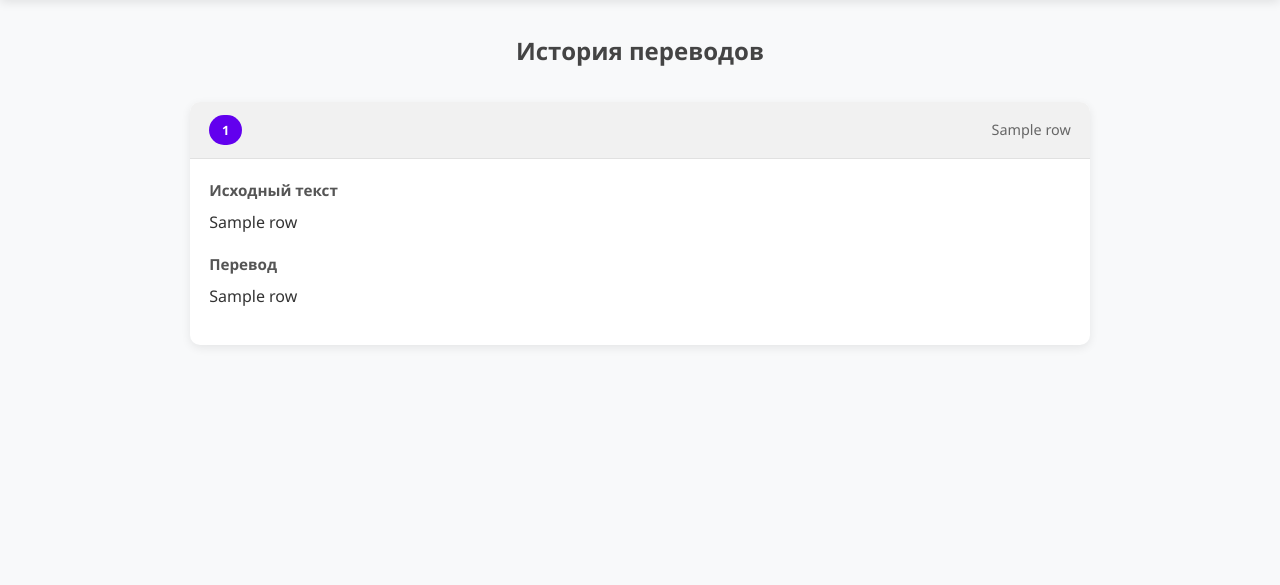
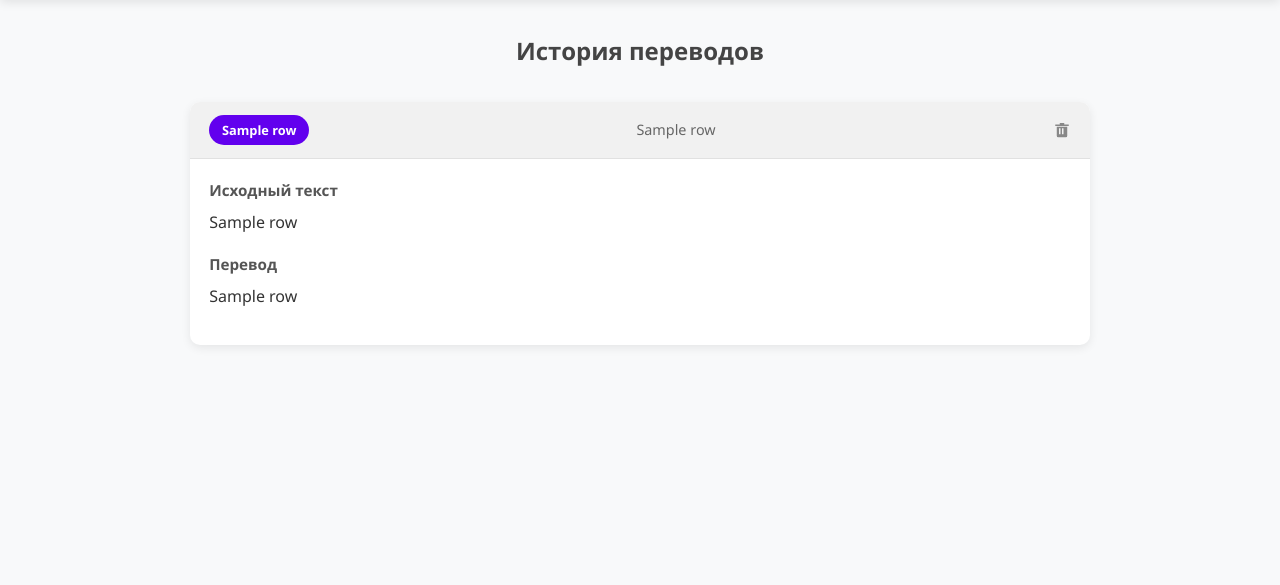
Before and after one commit to Aromchik/Translator, a Flask app: template templates/history.html in a window 1280 px wide. Shown: the part 74-659 px from the top of the page. Run offline with Flask 3, Linux system fonts and the light colour scheme; the template is opened without the code that fills it: most values are stand-ins (such as "Sample title", 1, 10 or a date in 2020); some libraries are stand-ins or nearby versions.

Commit message:
add delete translation

```diff
--- a/app.py
+++ b/app.py
@@ -1,8 +1,9 @@
-from flask import Flask, render_template, request, url_for
+from flask import Flask, render_template, request, url_for, redirect
 import easyocr
 import google.generativeai as genai
 import mysql.connector
 import os
+import uuid
 
 import config
 from config import DB_CONFIG
@@ -22,9 +23,11 @@ def main():
 
         file= request.files['image']
         filename = file.filename
+        ext = os.path.splitext(filename)[1]  # расширение файла, включая точку
+        unique_filename = f"{uuid.uuid4().hex}{ext}"  # уникальное имя, например "4f3b9a2d8c7e4a1b8f3d.png"
         UPLOAD_FOLDER = 'uploads'
         os.makedirs(UPLOAD_FOLDER, exist_ok=True)
-        filepath= os.path.join(UPLOAD_FOLDER, filename) # os.path.join склеивает в единый путь, с учётом операционной системы
+        filepath= os.path.join(UPLOAD_FOLDER, unique_filename) # os.path.join склеивает в единый путь, с учётом операционной системы
         file.save(filepath)
 
         photo_path = filepath.replace("\\", "/")  # для Windows
@@ -61,6 +64,31 @@ def history():
     return render_template('history.html', translations_table=translations_table)
 
 
+@app.route('/delete/<int:id>', methods=['POST'])
+def delete_translation(id):
+    conn = mysql.connector.connect(**DB_CONFIG)
+    cursor = conn.cursor()
+
+    # Получаем путь к файлу
+    cursor.execute('SELECT photo_path FROM users WHERE id = %s', (id,))
+    result = cursor.fetchone()
+
+    if result:
+        photo_path = result[0]
+        # Удаляем запись из базы
+        cursor.execute('DELETE FROM users WHERE id = %s', (id,))
+        conn.commit()
+
+        # Удаляем файл, если он существует
+        if os.path.exists(photo_path):
+            os.remove(photo_path)
+
+    cursor.close()
+    conn.close()
+    return redirect(url_for('history'))
+
+
+
 
 if __name__ == '__main__':
     app.run(debug=True)
--- a/static/css/history.css
+++ b/static/css/history.css
@@ -151,3 +151,22 @@ footer {
 .history-link:hover svg {
     transform: translateX(-3px);
 }
+
+.delete-form {
+    display: inline-block;
+    margin-left: 10px;
+}
+
+.delete-btn {
+    background: transparent;
+    border: none;
+    cursor: pointer;
+    padding: 0;
+    vertical-align: middle;
+    color: #888;
+    transition: color 0.3s;
+}
+
+.delete-btn:hover {
+    color: #e00;
+}
--- a/templates/history.html
+++ b/templates/history.html
@@ -27,29 +27,36 @@
             <h2>История переводов</h2>
 
             {% if translations_table %}
-                <div class="history-cards">
+                <div class="history-card">
                      {% for row in translations_table %}
-                        <div class="history-card">
                     <div class="card-header">
-                                <span class="lang-badge">{{ row[0] }}</span>  <!-- lang -->
-                                <span class="date">{{ row[3] }}</span>  <!-- created_at -->
+                        <span class="lang-badge">{{ row[1] }}</span>  <!-- lang -->
+                        <span class="date">{{ row[4] }}</span>  <!-- created_at -->
+                        <!-- Кнопка удаления -->
+                        <form method="POST" action="{{ url_for('delete_translation', id=row[0]) }}" class="delete-form">
+                            <button type="submit" title="Удалить перевод" class="delete-btn">
+                                <!-- Иконка урны -->
+                                 <!-- Красивая иконка урны -->
+                                    <svg xmlns="http://www.w3.org/2000/svg" width="18" height="18" fill="currentColor" viewBox="0 0 24 24">
+                                      <path d="M3 6h18v2H3V6zm2 3h14v12a2 2 0 0 1-2 2H7a2 2 0 0 1-2-2V9zm3 2v8h2v-8H8zm4 0v8h2v-8h-2zM9 4h6v2H9V4z"/>
+                                    </svg>
+                            </button>
+                        </form>
                     </div>
                     <div class="card-content">
                         <div class="original">
                             <h4>Исходный текст</h4>
-                                    <p>{{ row[1] }}</p>  <!-- text_before -->
+                            <p>{{ row[2] }}</p>  <!-- text_before -->
                         </div>
                         <div class="translation">
                             <h4>Перевод</h4>
-                                    <p>{{ row[2] }}</p>  <!-- text_after -->
-                                </div>
+                            <p>{{ row[3] }}</p>  <!-- text_after -->
                         </div>
                     </div>
                     {% endfor %}
                 </div>
             {% else %}
                 <div class="empty-state">
-                    <img src="https://via.placeholder.com/150" alt="Пусто">
                     <p>История переводов пуста</p>
                 </div>
             {% endif %}
@@ -57,7 +64,7 @@
     </main>
 
     <footer>
-        <p>© 2024 Image Translator. Все права защищены</p>
+        <p>© 2024 Image Translator. Все права защищены)</p>
     </footer>
 </body>
 </html>
```
Also changed, not shown: templates/main.html (+5 -5 lines), 1 other file. Lines whose indentation alone changed are shown as unchanged.
